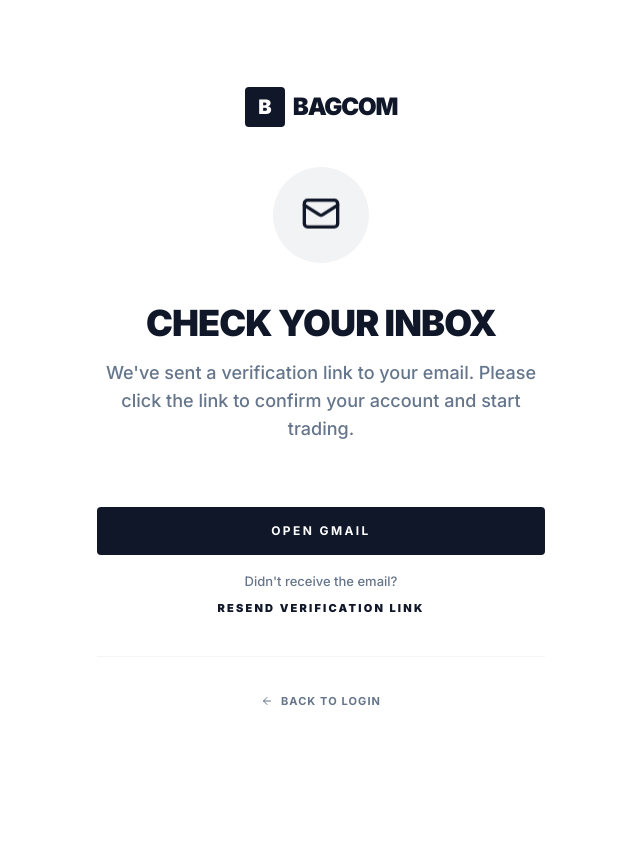
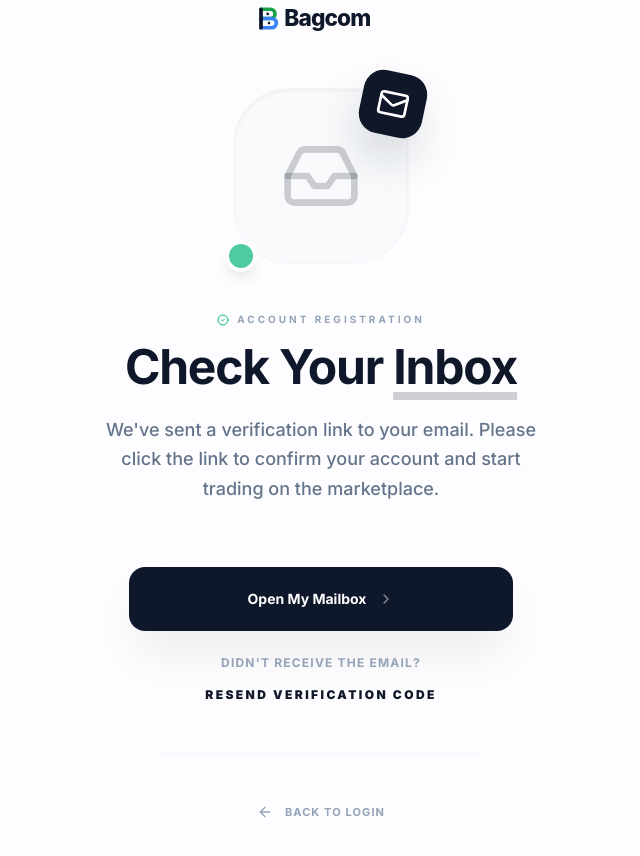
Before and after one commit to jaksoftwares/bagcom, a Next.js app: page /verify-email in a window 1280 px wide. Shown: the top 856 px of the page, without its empty margins (319-959 px from the left). Before the commit the page ends 800 px from the top, so only its background shows below. Built offline with nearby package versions, Linux system fonts and the light colour scheme.

Commit message:
accurate email verification

```diff
--- a/app/(auth)/verify-email/page.tsx
+++ b/app/(auth)/verify-email/page.tsx
@@ -1,54 +1,77 @@
 'use client';
 
-import { Mail, ArrowLeft, CheckCircle2 } from 'lucide-react';
+import { Mail, ArrowLeft, CheckCircle2, ChevronRight, Inbox } from 'lucide-react';
 import { Button } from '@/components/ui/button';
 import Link from 'next/link';
+import Logo from '@/components/shared/Logo';
 
 export default function VerifyEmailPage() {
   return (
-    <div className="min-h-screen flex items-center justify-center bg-white px-4">
-      <div className="max-w-md w-full text-center space-y-10">
-        {/* Logo */}
-        <Link href="/" className="inline-block">
-          <div className="flex items-center gap-2 group mx-auto">
-             <div className="w-10 h-10 bg-primary rounded-sm flex items-center justify-center text-white font-black text-xl">B</div>
-             <span className="text-2xl font-black tracking-tighter uppercase group-hover:text-primary transition-colors">Bagcom</span>
-          </div>
-        </Link>
+    <div className="min-h-screen flex items-center justify-center bg-[#FDFDFF] px-4 sm:px-6">
+      <div className="max-w-xl w-full text-center space-y-12">
 
-        {/* Visual Icon */}
-        <div className="relative">
-          <div className="h-24 w-24 bg-primary/5 rounded-full flex items-center justify-center mx-auto relative z-10">
-             <Mail className="h-10 w-10 text-primary animate-bounce" />
-          </div>
-          <div className="absolute top-1/2 left-1/2 -translate-x-1/2 -translate-y-1/2 h-32 w-32 bg-primary/5 rounded-full animate-ping opacity-20" />
+        {/* Logo Section */}
+        <div className="flex justify-center">
+          <Link href="/">
+             <Logo className="h-10 w-auto" />
+          </Link>
         </div>
 
-        {/* Text Content */}
-        <div className="space-y-4">
-          <h1 className="text-4xl font-black tracking-tight text-foreground uppercase">Check Your <span className="text-primary">Inbox</span></h1>
-          <p className="text-muted-foreground font-medium text-lg">
-            We've sent a verification link to your email. Please click the link to confirm your account and start trading.
+        {/* Visual Identity Section */}
+        <div className="relative inline-block">
+           <div className="h-44 w-44 bg-slate-50 rounded-[3.5rem] flex items-center justify-center mx-auto shadow-inner border border-slate-100/50">
+              <Inbox className="h-20 w-20 text-primary/20" />
+           </div>
+           <div className="absolute -top-4 -right-4 bg-primary text-white h-16 w-16 rounded-[1.25rem] flex items-center justify-center shadow-2xl shadow-primary/30 rotate-12 animate-in zoom-in duration-700">
+              <Mail className="h-8 w-8" />
+           </div>
+           <div className="absolute -bottom-2 -left-2 h-8 w-8 bg-emerald-500 rounded-full border-4 border-white shadow-lg animate-pulse" />
+        </div>
+
+        {/* Content Section */}
+        <div className="space-y-6">
+          <div className="space-y-2">
+             <div className="flex items-center justify-center gap-2 text-[10px] font-bold text-slate-400 uppercase tracking-[0.3em] mb-4">
+                <CheckCircle2 className="h-3 w-3 text-emerald-500" /> Account Registration
+             </div>
+             <h1 className="text-4xl md:text-5xl font-bold tracking-tight text-slate-900 leading-[1.1]">
+               Check Your <span className="text-primary underline decoration-primary/20 decoration-8 underline-offset-8">Inbox</span>
+             </h1>
+          </div>
+          <p className="text-lg text-slate-500 font-medium leading-relaxed max-w-md mx-auto">
+            We've sent a verification link to your email. Please click the link to confirm your account and start trading on the marketplace.
           </p>
         </div>
 
-        {/* Actions */}
-        <div className="space-y-4 pt-6">
-          <Button className="w-full h-12 rounded-sm text-[12px] font-bold uppercase tracking-[0.2em]" asChild>
-            <a href="https://mail.google.com" target="_blank" rel="noopener noreferrer">Open Gmail</a>
+        {/* Action Engine */}
+        <div className="max-w-sm mx-auto space-y-6 pt-4">
+          <Button
+            className="w-full h-16 rounded-2xl bg-slate-900 hover:bg-primary text-white font-bold text-sm shadow-2xl shadow-slate-900/10 transition-all gap-3"
+            asChild
+          >
+            <a href="https://mail.google.com" target="_blank" rel="noopener noreferrer">
+              Open My Mailbox <ChevronRight className="h-4 w-4 opacity-50" />
+            </a>
           </Button>
 
-          <div className="flex flex-col gap-2">
-            <p className="text-[13px] font-medium text-muted-foreground">Didn't receive the email?</p>
-            <button className="text-[11px] font-black text-primary uppercase tracking-[0.2em] hover:underline">Resend Verification Link</button>
+          <div className="space-y-4">
+            <p className="text-xs font-bold text-slate-400 uppercase tracking-widest">Didn't receive the email?</p>
+            <Button variant="link" className="text-xs font-black text-primary uppercase tracking-[0.2em] h-auto p-0 hover:no-underline hover:text-slate-900 transition-colors">
+               Resend Verification Code
+            </Button>
           </div>
         </div>
 
-        {/* Footer Link */}
-        <div className="pt-8 border-t border-border/40">
-           <Link href="/login" className="inline-flex items-center gap-2 text-[11px] font-bold text-muted-foreground uppercase tracking-widest hover:text-primary transition-colors">
-              <ArrowLeft className="h-3 w-3" /> Back to Login
+        {/* Footer Navigation */}
+        <div className="pt-12 border-t border-slate-100 max-w-xs mx-auto">
+           <Link href="/login" className="inline-flex items-center gap-3 text-[11px] font-bold text-slate-400 uppercase tracking-widest hover:text-primary transition-all group">
+              <ArrowLeft className="h-4 w-4 group-hover:-translate-x-1 transition-transform" /> Back to Login
            </Link>
+        </div>
+
+        {/* Subtle Brand Watermark */}
+        <div className="pt-8 opacity-20 pointer-events-none">
+           <p className="text-[9px] font-black uppercase tracking-[0.5em] text-slate-300">Bagcom Secure Authentication</p>
         </div>
       </div>
     </div>
```
